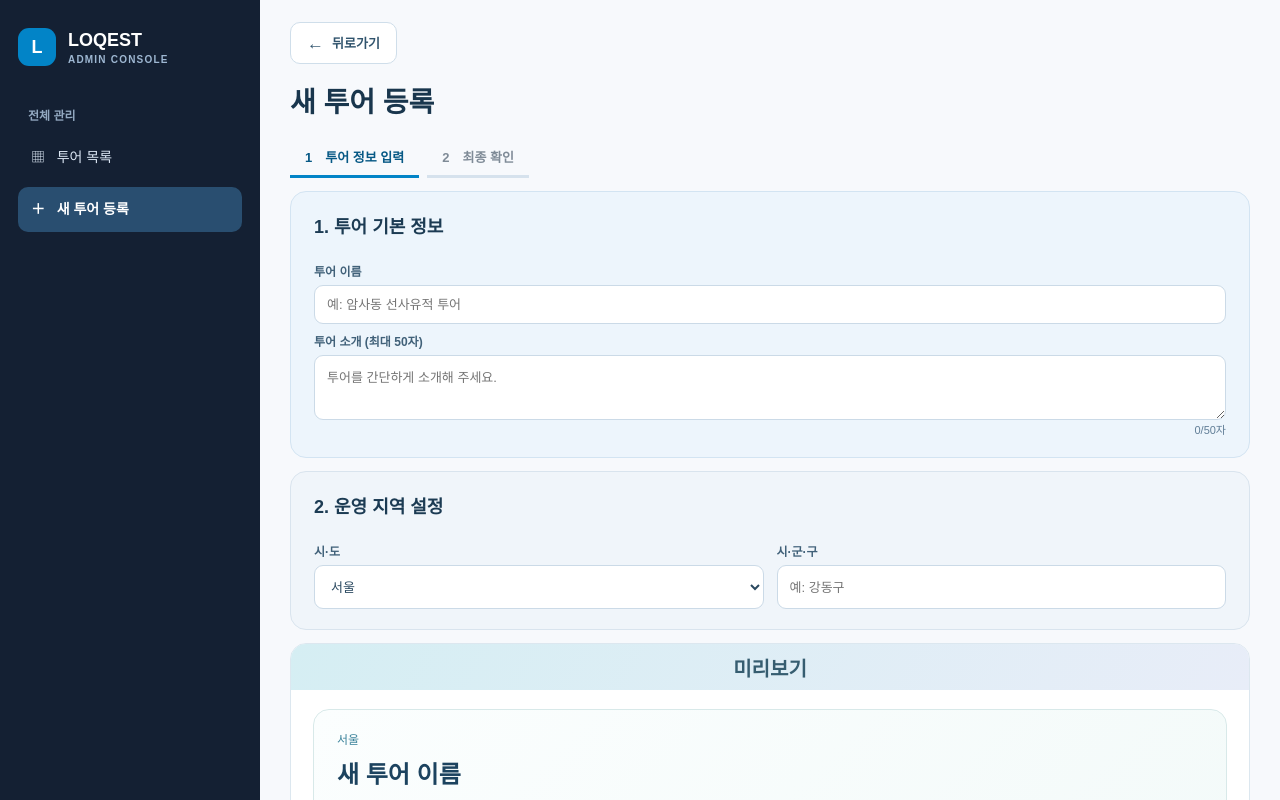
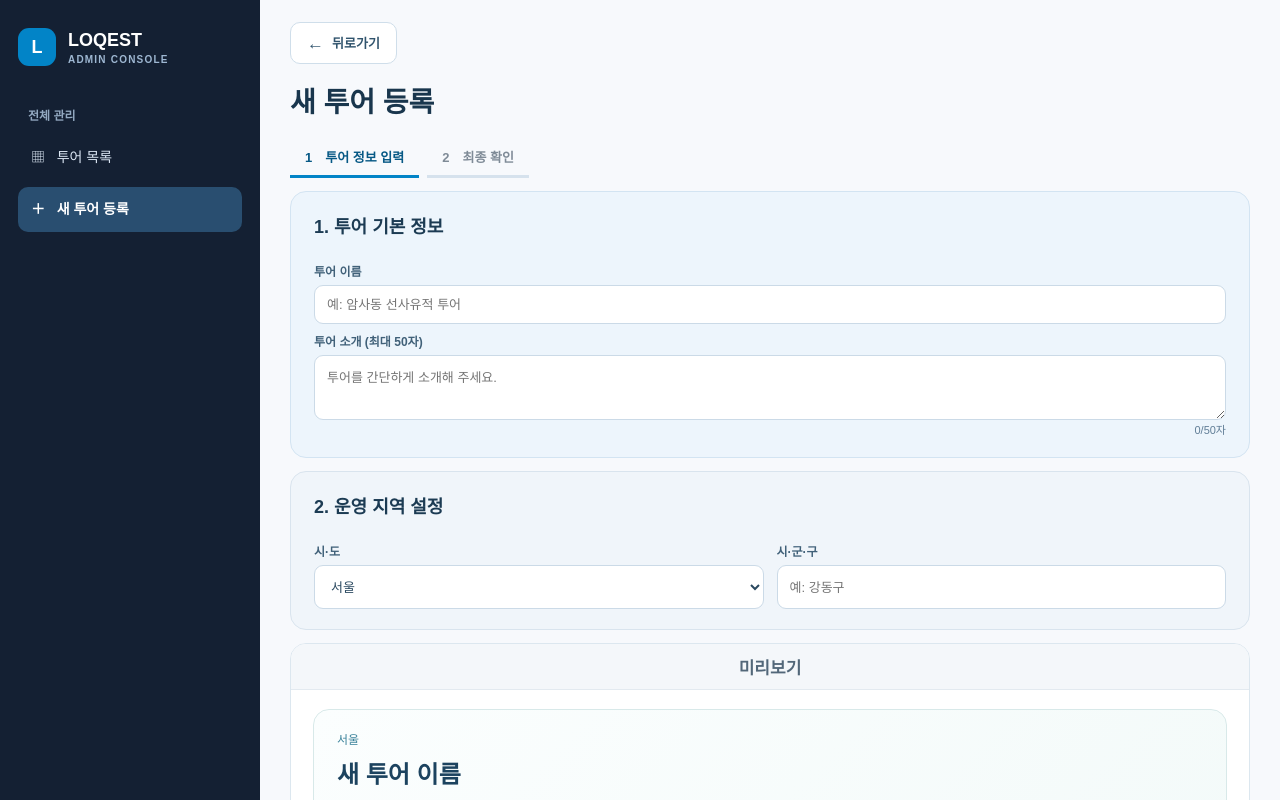
Before and after one commit to poketmon2004-droid/loqest-prototype, a Next.js app: page /admin/tours/new in a window 1280 px wide. Shown: the top 800 px of the page. Built offline with nearby package versions, Linux system fonts and the light colour scheme.

Commit message:
style(admin): soften preview banners across tour and quest screens

```diff
--- a/components/TourEditor.module.css
+++ b/components/TourEditor.module.css
@@ -145,3 +145,6 @@
 .fields .grayCard{background:#f0f5fa!important;border-color:#d9e4ee!important}
 .fields .blueCard input,.fields .blueCard textarea,
 .fields .grayCard input,.fields .grayCard select{background:#fff!important}
+
+/* Quiet, consistent preview heading for tour and quest admin screens */
+.previewBanner{background:#f4f7fa;color:#526779;border-bottom:1px solid #e3eaf0;font-size:17px;font-weight:750}
```
